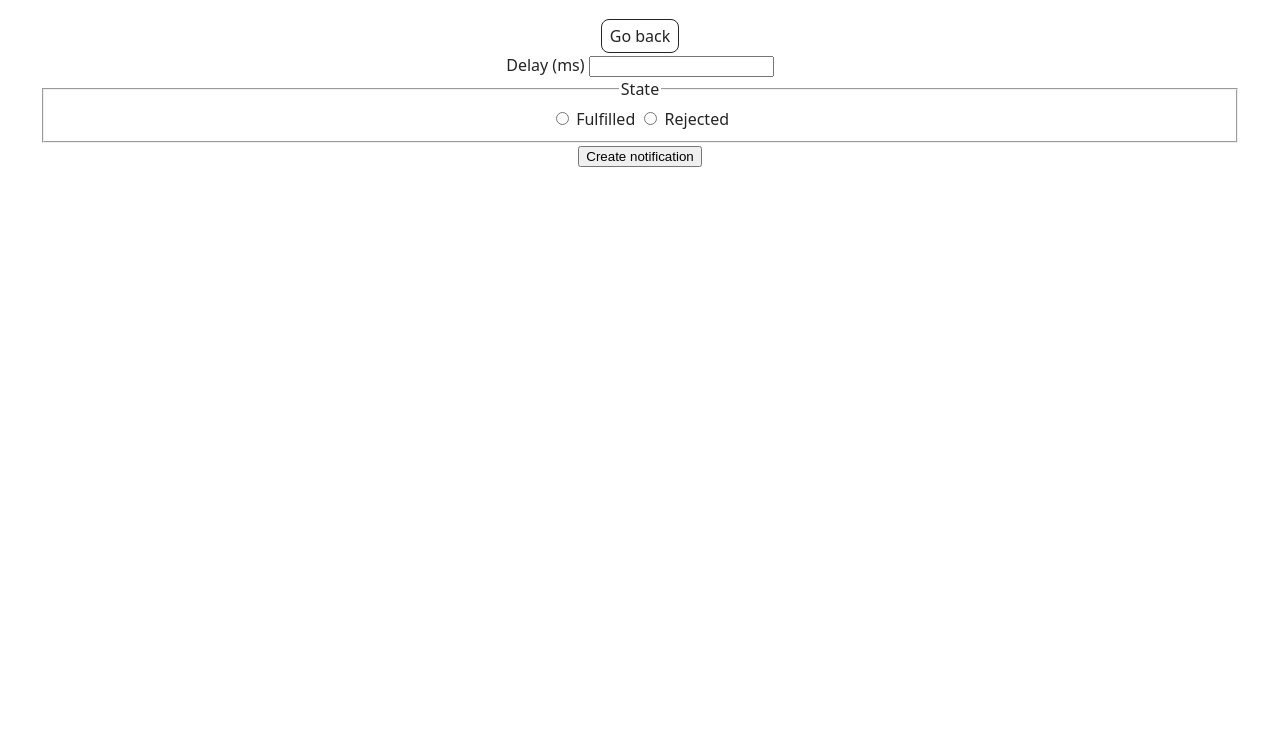
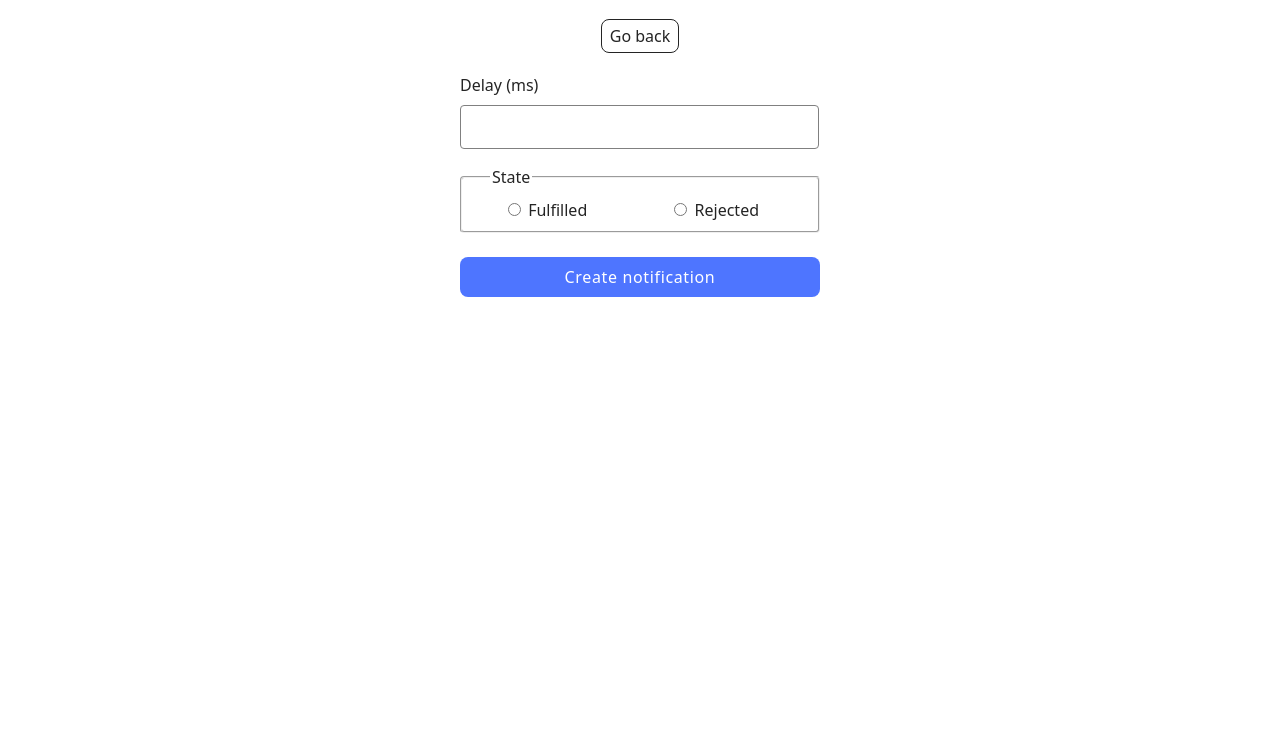
Before and after one commit to AndreyRuts/goit-js-hw-10, a website built with Vite: page src/2-snackbar.html in a window 1280 px wide. Shown: the part 61-800 px from the top of the page. Built offline with nearby package versions, Linux system fonts and the light colour scheme.

Commit message:
added some css adj to snackbar

```diff
--- a/src/2-snackbar.html
+++ b/src/2-snackbar.html
@@ -4,36 +4,36 @@
     <meta charset="UTF-8" />
     <meta http-equiv="X-UA-Compatible" content="IE=edge" />
     <meta name="viewport" content="width=device-width, initial-scale=1.0" />
-    <title>Form</title>
+    <title>Snackbar</title>
     <link rel="stylesheet" href="./css/styles.css" />
   </head>
   <body>
     <main>
       <div class="container">
-        <h1 class="main-title">Form</h1>
+        <h1 class="main-title">Snackbar</h1>
         <a class="back-link" href="./index.html">Go back</a>
+      </div>
       <form class="form">
-          <label>
+        <label class="deleay-form-label">
           Delay (ms)
-            <input type="number" name="delay" required />
+          <input class="delay-input" type="number" name="delay" required />
         </label>
 
-          <fieldset>
-            <legend>State</legend>
-            <label>
+        <fieldset class="form-fieldset">
+          <legend class="element">State</legend>
+          <label class="form-label">
             <input type="radio" name="state" value="fulfilled" required />
             Fulfilled
           </label>
-            <label>
+          <label class="form-label">
             <input type="radio" name="state" value="rejected" required />
             Rejected
           </label>
         </fieldset>
 
-          <button type="submit">Create notification</button>
+        <button class="form-btn" type="submit">Create notification</button>
       </form>
       <script type="module" src="./js/2-snackbar.js"></script>
-      </div>
     </main>
   </body>
 </html>
--- a/src/css/snackbar.css
+++ b/src/css/snackbar.css
@@ -0,0 +1,55 @@
+.form{
+    display: block;
+    margin: 0 auto;
+    width: 360px;
+    margin-top: 20px;
+}
+
+.deleay-form-label{
+    display: flex;
+    flex-direction: column;
+    gap: 8px;
+    text-align: left;
+}
+
+.delay-input{
+    border: 1px solid #808080;
+    border-radius: 4px;
+    width: 353px;
+    height: 40px;
+}
+
+.form-fieldset{
+    margin: 0;
+    padding: 0;
+    margin-top: 16px;
+    border-radius: 4px;
+    stroke-width: 1px;
+    stroke: #808080;
+    height: 64px;
+    align-content: space-around;
+}
+
+.element{
+    text-align: left;
+    margin-left: 28px;
+}
+.form-label{
+    margin-right: 48px;
+    margin-left: 30px;
+}
+.form-btn{
+    margin-top: 24px;
+    border-radius: 8px;
+    padding: 8px 16px;
+    width: 360px;
+    height: 40px;
+    background: #4e75ff;
+    border: 0;
+    font-family: var(--font-family);
+    font-weight: 500;
+    font-size: 16px;
+    line-height: 150%;
+    letter-spacing: 0.04em;
+    color: #fff;
+}
```
Also changed, not shown: src/1-timer.html (+1 -1 lines). Lines whose indentation alone changed are shown as unchanged.
